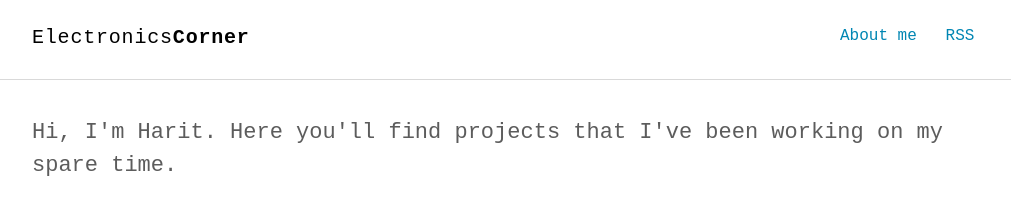
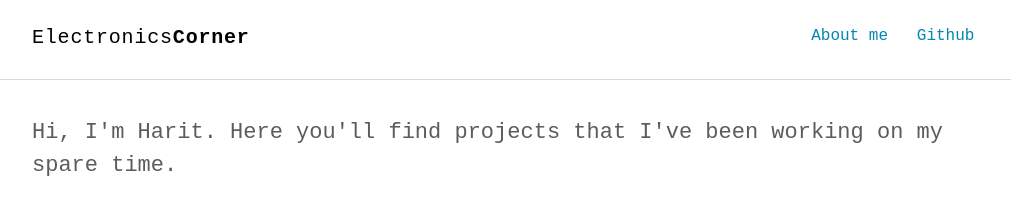
Before and after one commit to hshah89/hshah89.github.io, a Jekyll site: the page built from index.html, in a window 1280 px wide. Shown: the top 218 px of the page, without its empty margins (132-1143 px from the left). Built offline with Jekyll 4.4.1, drawn with Linux system fonts in a browser that asks for light colours; some web fonts are replaced.

Commit message:
Update nav.html

```diff
--- a/_includes/nav.html
+++ b/_includes/nav.html
@@ -4,7 +4,7 @@
     <h1 class="logo"><a href="{{ '/' | prepend: site.baseurl | prepend: site.url }}">{{ site.title_left }}<span>{{ site.title_right }}</span></a></h1>
     <ul class="navbar">
       <li><a href="{{ '/about' | prepend: site.baseurl | prepend: site.url }}">About me</a></li>
-      <li><a href="{{ "/feed.xml" | prepend: site.baseurl | prepend: site.url }}" target="_blank">RSS</a></li>
+      <li><a href="https://github.com/{{ site.author.github }}" target="_blank">Github</a></li>
     </ul>
   </div>
 </nav>
```
